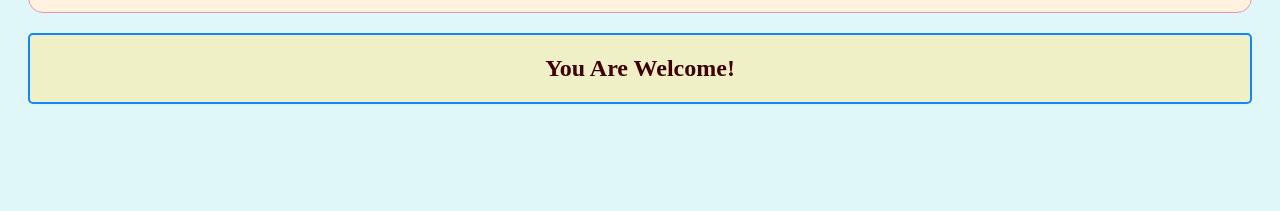
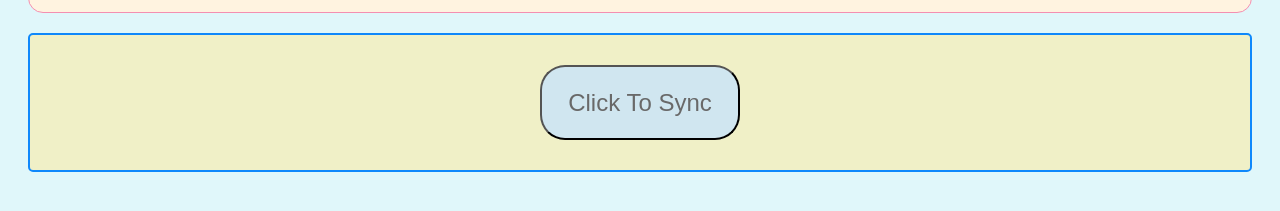
Before and after one commit to chitwan27/webLibrary, a website: page pages/index.html in a window 1280 px wide. Shown: the part 269-480 px from the top of the page. Drawn offline with Linux system fonts and the light colour scheme.

Commit message:
add button for explicit syncing

```diff
--- a/pages/index.html
+++ b/pages/index.html
@@ -13,7 +13,7 @@
         <a target="_blank" href="./pocket/index.html">Pocket Saves</a>
         <a target="_blank" href="./reddit/index.html">Reddit Saves</a>
     </div>
-    <h2>You Are Welcome!</h2>
+    <h2><button id="enter">Click To Sync</button></h2>
     <script src="./script.js"></script>
 </body>
 </html>
--- a/pages/script.js
+++ b/pages/script.js
@@ -0,0 +1,4 @@
+document.getElementById('enter').addEventListener('click', async function() {
+    const response = await fetch('/trigger-sync');
+    console.log("Synced!");
+});
--- a/pages/styles.css
+++ b/pages/styles.css
@@ -28,6 +28,18 @@ div{
     margin: 20px;
 }
 
+#enter{
+    margin: 10px;
+    width: 200px;
+    height: 75px;
+    padding: 10px;
+    color: dimgrey;
+    font-size: 1.5rem;
+    border-radius: 25px;
+    box-sizing: border-box;
+    background-color: #d0e6f0;
+}
+
 a{
     background-color: #ff2020be;
     border: 2px solid #0f000f;
```
Also changed, not shown: server.js (+17 -13 lines).
